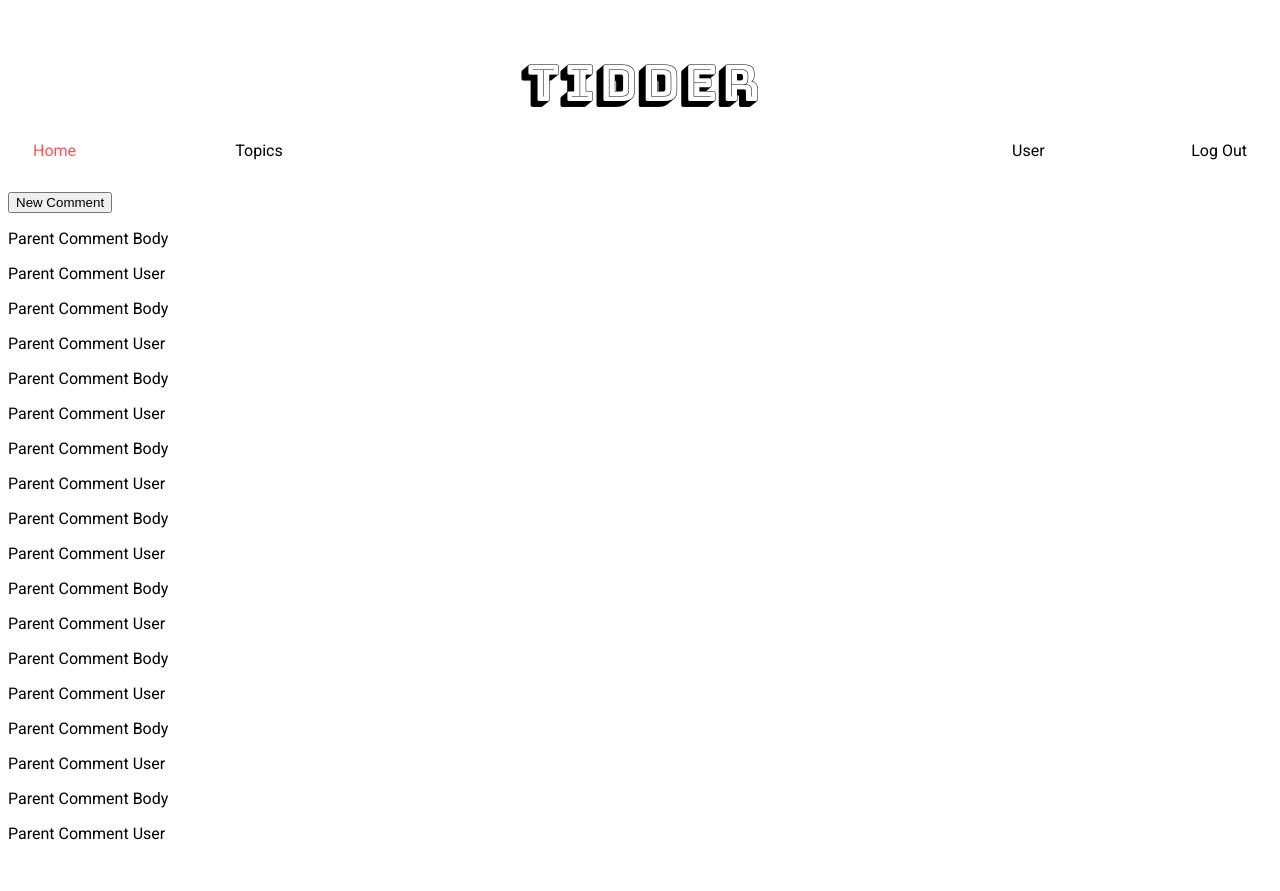
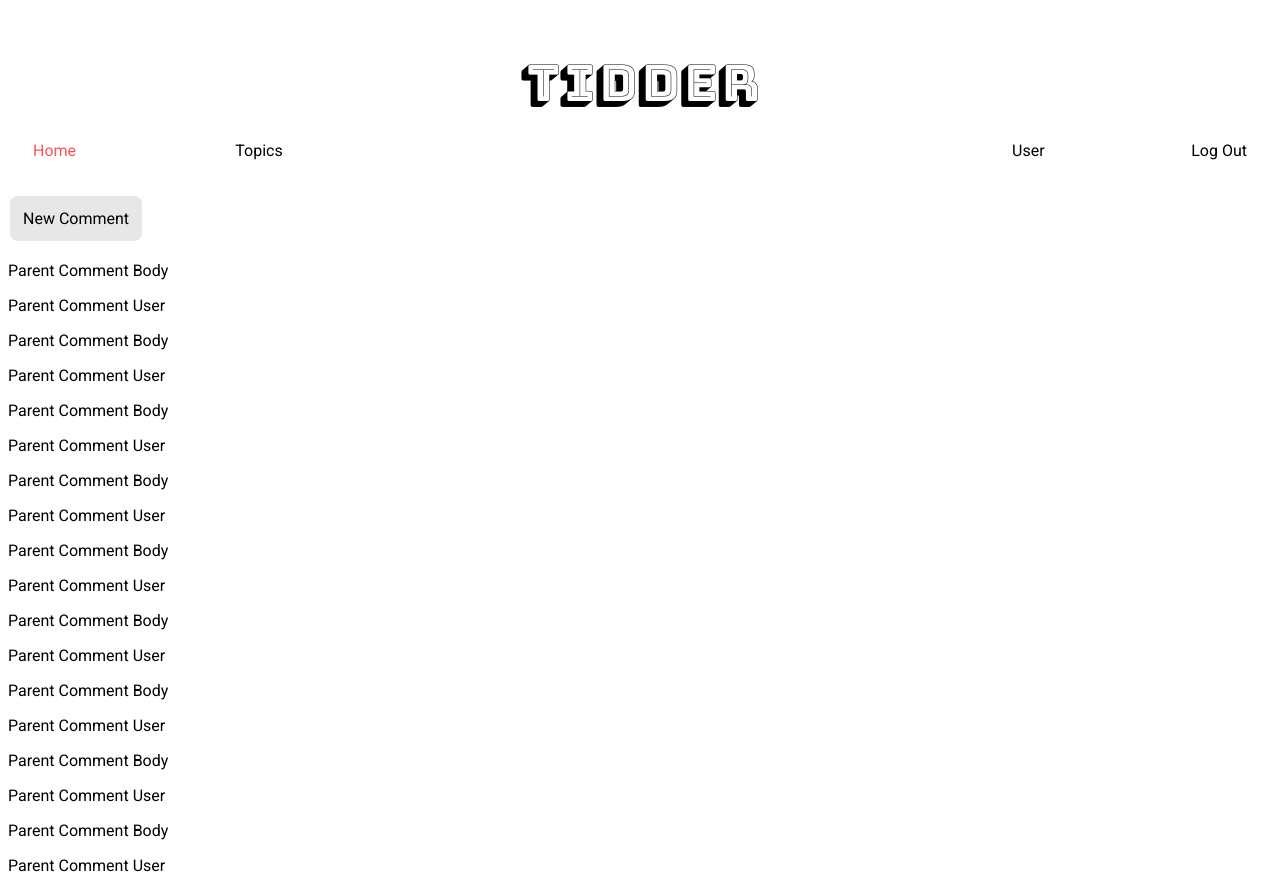
Before and after one commit to Zizzs/Angular-Group-Forums, an Angular app: page /post/1 in a window 1280 px wide. Before the commit the page ends 859 px from the top, so only its background shows below. Built offline with nearby package versions, Linux system fonts and the light colour scheme.

Commit message:
add some styling to .button class and a few other elements

```diff
--- a/src/app/post-details/post-details.component.html
+++ b/src/app/post-details/post-details.component.html
@@ -4,7 +4,7 @@
 <p>{{postId}}</p>
 
 <div>
-    <button (click)="openNewComment()">New Comment</button>
+    <button class="button" (click)="openNewComment()">New Comment</button>
 </div>
 
 <div  *ngIf="newComment">
--- a/src/app/topic-details/topic-details.component.css
+++ b/src/app/topic-details/topic-details.component.css
@@ -12,10 +12,11 @@
 .postCard {
     border: 1px solid #e5e5e5;
     margin: 5px;
+    border-radius: 15px;
 }
 
 .postCard:hover {
-    border: 1px solid  black;
+    border: 1px solid #ffb9b9;
 }
 
 .postTitle {
--- a/src/app/topic-details/topic-details.component.html
+++ b/src/app/topic-details/topic-details.component.html
@@ -1,18 +1,18 @@
 <div>
     <p id="topicHeader">{{topicTitle}}</p>
 </div>
-<hr>
+
 <div>
     <p id="topicDescription">{{topicDescription}}</p>
 </div>
-<hr>
+
 <div>
     <p> <a (click)="openNewThread()">Create a new post</a></p>
 </div>
 <div  *ngIf="newThread">
     <app-new-post></app-new-post>
 </div>
-<hr>
+
 
 
 
--- a/src/app/topic-list/topic-list.component.css
+++ b/src/app/topic-list/topic-list.component.css
@@ -11,7 +11,7 @@
 }
 
 .card:hover {
-    border: 1px solid black;
+    border: 1px solid #ffb9b9;
 }
 
 .topicTitle {
--- a/src/app/welcome/welcome.component.css
+++ b/src/app/welcome/welcome.component.css
@@ -0,0 +1,4 @@
+#welcomeDiv {
+    margin-top: 5%;
+    text-align: center;
+}
--- a/src/app/welcome/welcome.component.html
+++ b/src/app/welcome/welcome.component.html
@@ -1,3 +1,8 @@
-<p>
-  welcome works!
-</p>
+<div id="welcomeDiv">
+  <div>
+    <img src="../../assets/bob.png" alt="Bob">
+  </div>
+  <div>
+    <p>...the second page of the Internet.</p>
+  </div>
+</div>
--- a/src/styles.css
+++ b/src/styles.css
@@ -2,5 +2,21 @@
 
 
 body {
-font-family: 'Roboto', sans-serif;
+    font-family: 'Roboto', sans-serif;
 }
+
+
+.button {
+    border: none;
+    color: black;
+    padding: 13px;
+    text-align: center;
+    text-decoration: none;
+    display: inline-block;
+    font-size: 16px;
+    margin: 4px 2px;
+    cursor: pointer;
+    font-family: 'Roboto', sans-serif;
+    border-radius: 8px;
+    background-color: #e7e7e7;
+  }
```
Also changed, not shown: src/assets/bob.png (added), src/assets/bobRevised.png (added).
